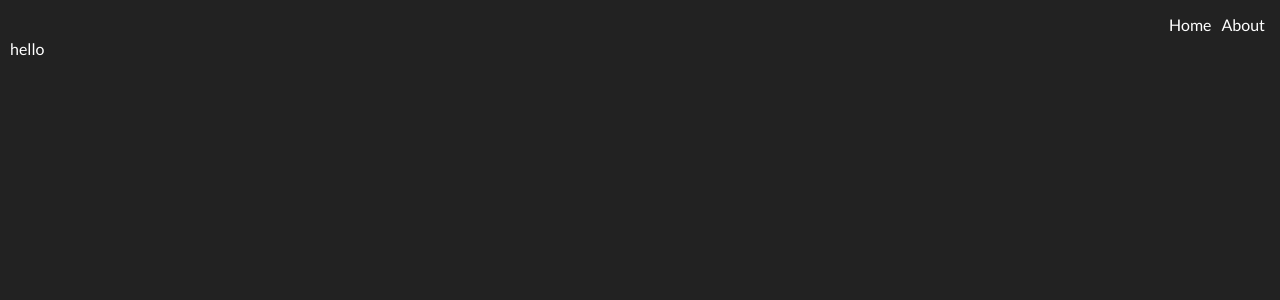
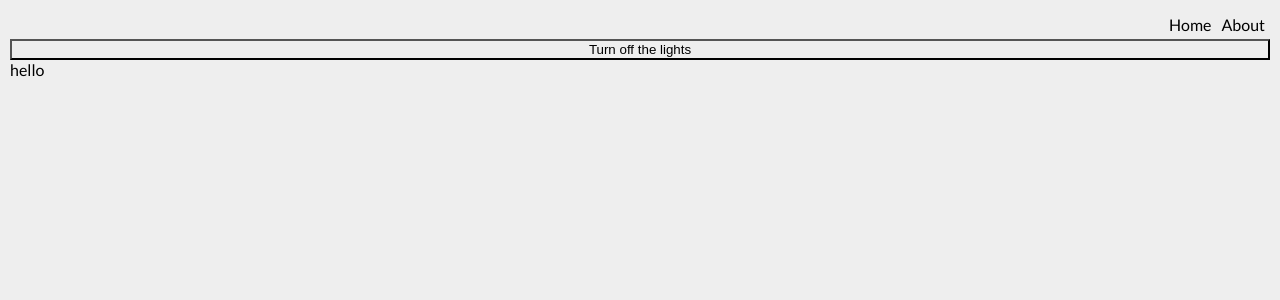
Before and after one commit to dazp94/graphcms, a Next.js app: page /about in a window 1280 px wide. Shown: the top 300 px of the page. Built offline with nearby package versions, Linux system fonts and the light colour scheme.

Commit message:
Add Dark mode

```diff
--- a/config/theme.js
+++ b/config/theme.js
@@ -1,11 +1,13 @@
 const light = {
   color: "#000000",
   background: "#eeeeee",
+  isDark: false,
 };
 
 const dark = {
   color: "#ffffff",
   background: "#222222",
+  isDark: true,
 };
 
 const theme = {
--- a/src/components/layout/Page.jsx
+++ b/src/components/layout/Page.jsx
@@ -1,8 +1,9 @@
-import React, { useContext } from "react";
+import React, { useContext, useState } from "react";
 import styled, { createGlobalStyle } from "styled-components";
 
 import theme from "../../../config/theme";
-import ThemeContext from "../../context/ThemeContext";
+import ThemeContext from "../../context/theme/ThemeContext";
+import ThemeToggler from "../../context/theme/ThemeToggler";
 import Header from "./Header";
 import Helmet from "./Helmet";
 
@@ -24,12 +25,24 @@ const PageContainer = styled.div`
 
 const Page = ({ children }) => {
   const themeContext = useContext(ThemeContext);
+
+  const toggleTheme = (contextTheme) =>
+    contextTheme.isDark
+      ? setState({ ...state, theme: theme.light })
+      : setState({ ...state, theme: theme.dark });
+
+  const [state, setState] = useState({
+    theme: themeContext.theme,
+    toggleTheme: toggleTheme,
+  });
+
   return (
-    <ThemeContext.Provider>
+    <ThemeContext.Provider value={state}>
       <PageContainer>
         <Helmet />
-        <GlobalStyle theme={themeContext} />
+        <GlobalStyle theme={state.theme} />
         <Header />
+        <ThemeToggler />
         {children}
       </PageContainer>
     </ThemeContext.Provider>
--- a/src/context/ThemeContext.jsx
+++ /dev/null
@@ -1,6 +0,0 @@
-import { createContext } from "react";
-import theme from "../../config/theme";
-
-const ThemeContext = createContext(theme.dark);
-
-export default ThemeContext;
--- /dev/null
+++ b/src/context/theme/ThemeContext.jsx
@@ -0,0 +1,9 @@
+import { createContext } from "react";
+import theme from "../../../config/theme";
+
+const ThemeContext = createContext({
+  theme: theme.light,
+  toggleTheme: () => {},
+});
+
+export default ThemeContext;
--- /dev/null
+++ b/src/context/theme/ThemeToggler.jsx
@@ -0,0 +1,18 @@
+import ThemeContext from "./ThemeContext";
+
+const ThemeToggler = () => {
+  return (
+    <ThemeContext.Consumer>
+      {({ theme, toggleTheme }) => (
+        <button
+          onClick={() => toggleTheme(theme)}
+          style={{ backgroundColor: theme.background, color: theme.color }}
+        >
+          {`Turn ${theme.isDark ? "on" : "off"} the lights`}
+        </button>
+      )}
+    </ThemeContext.Consumer>
+  );
+};
+
+export default ThemeToggler;
```
